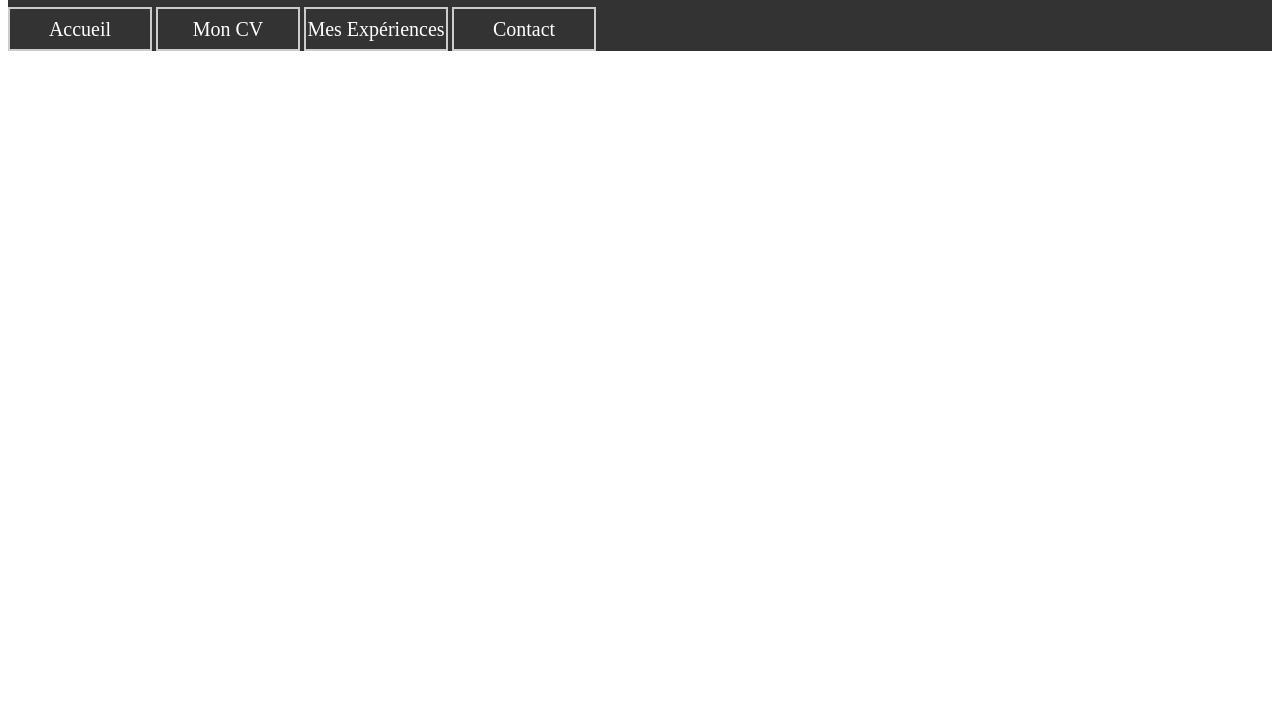
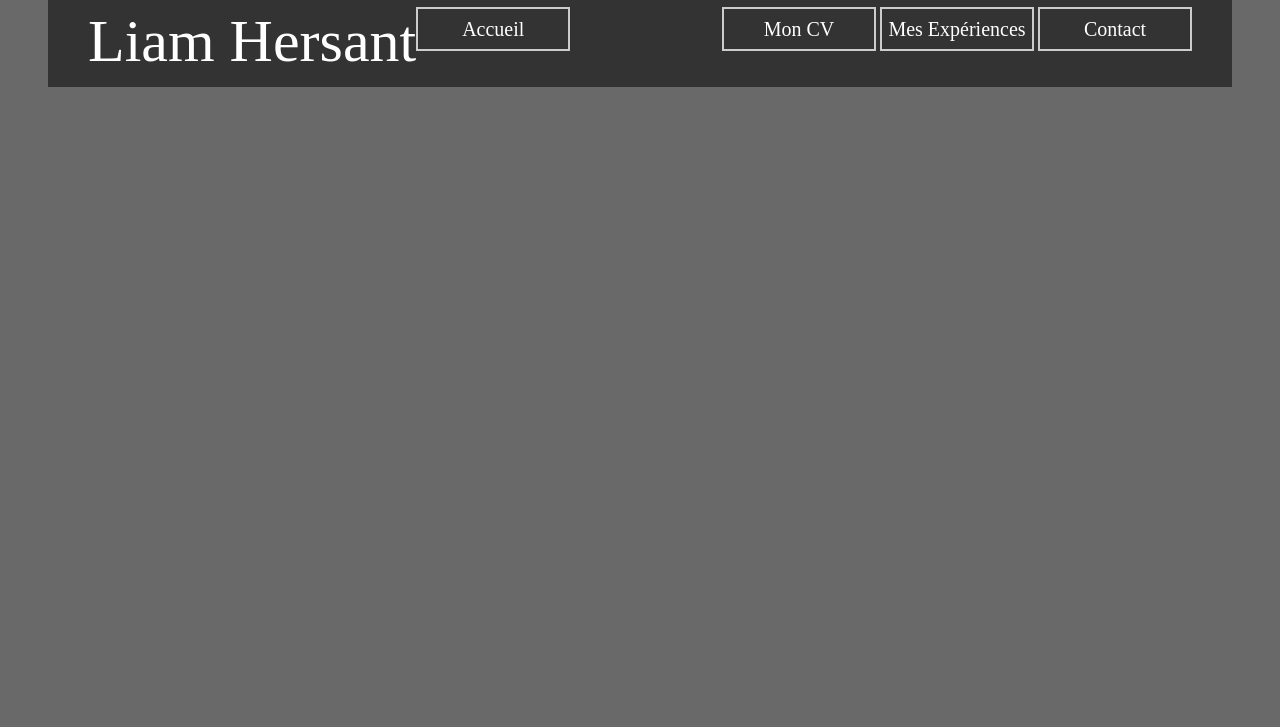
Before and after one commit to Liamhst/projectliam, a plain HTML site: page index.html in a window 1280 px wide. Shown: the part 73-800 px from the top of the page. Drawn offline with Linux system fonts and the light colour scheme.

Commit message:
5eme commit

```diff
--- a/index.html
+++ b/index.html
@@ -5,15 +5,16 @@
     <meta name="viewport" content="width=device-width, initial-scale=1.0">
     <title>Portfolio</title>
     <link rel="stylesheet" href="style.css"/>
-</head>
-<body>
-    <ul class="ul flex">
-        <li class="l2"><h1 class="plusdecouleur">Liam Hersant</h1></li>
-        <li class="agauche li"><a class="agauche plusdecouleur" href="index.html">Accueil</a></li>
-        <li class="li"><a class="plusdecouleur" href="CV.html">Mon CV</a></li>
+       <ul class="ul flex">
+        <li class="l2 plusdecouleur plusgrand agauche">Liam Hersant</li>
+        <li class="li"><a class="plusdecouleur" href="index.html">Accueil</a></li>
+        <div class="adroite"><li class="li"><a class="plusdecouleur" href="CV.html">Mon CV</a></li>
         <li class="li"><a class="plusdecouleur" href="experiences.html">Mes Expériences</a></li>
         <li class="li"><a class="plusdecouleur" href="Contact.html">Contact</a></li></div>
         </ul>
+</head>
+<body class="coloriback">
+
 
 </body>
 </html>
--- a/style.css
+++ b/style.css
@@ -4,15 +4,17 @@
 
 
 .ul{
-    padding: 0;
-    margin: 0;
+    padding: 40px;
+    margin: 40px;
     list-style-type: none;
     background-color: #333333;
+    height: 40px;
+
 }
 
 .li{
     display: inline-block;
-    width: 140px;
+    width: 150px;
     height: 40px;
     margin: 0;
     padding: 0;
@@ -20,6 +22,7 @@
     text-align: center;
     font-size: 20px;
     line-height: 40px;
+
 
 }
 
@@ -39,19 +42,24 @@
     background-color: #333333;
 }
 
-.adroite{
-    text-align: right;
+.coloriback{
+    background-color: dimgrey;
 }
 
-.gauche{
-    text-align: left;
+.adroite{
+    float: right;
 }
+
+.agauche{
+    float: left;
+}
+
 
 .plusdecouleur{
     text-decoration: none;
     color: #ffffff;
 }
 
-.bordure{
-
+.plusgrand{
+    font-size: 60px;
 }
```
